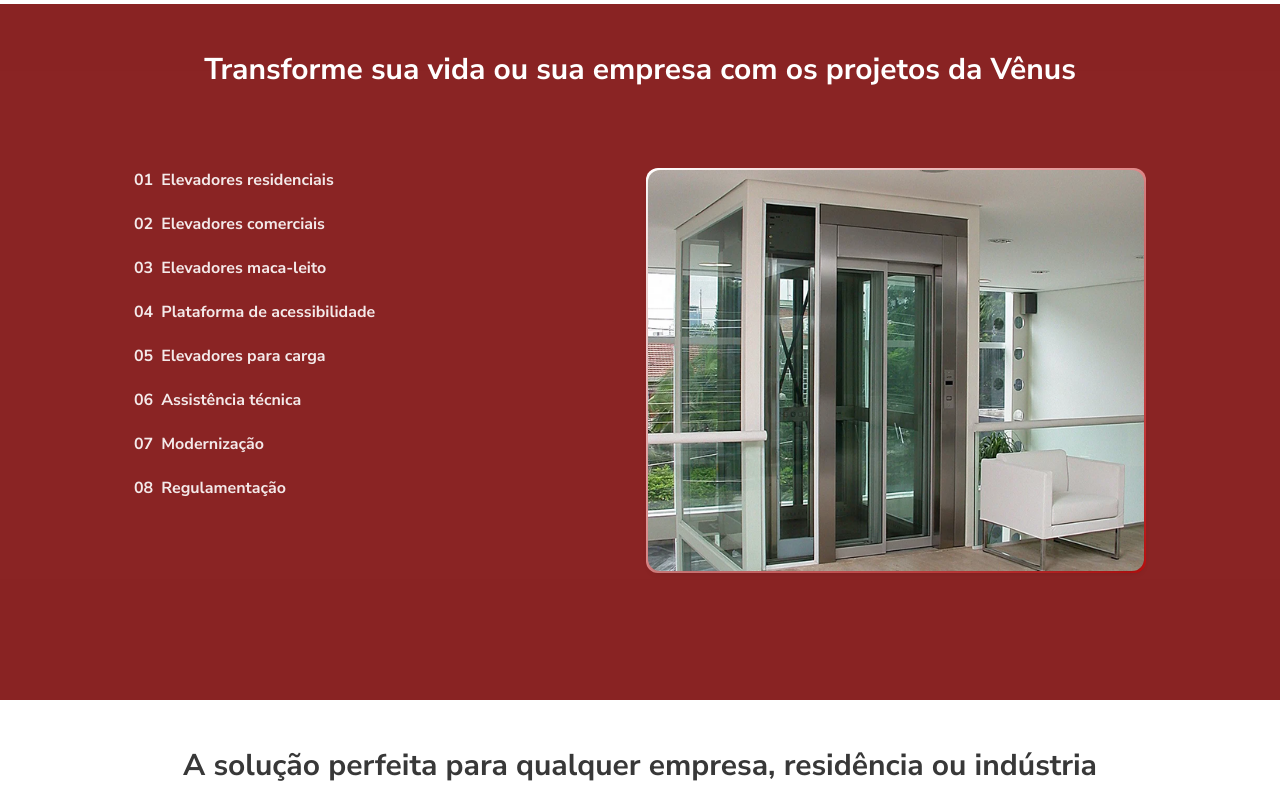
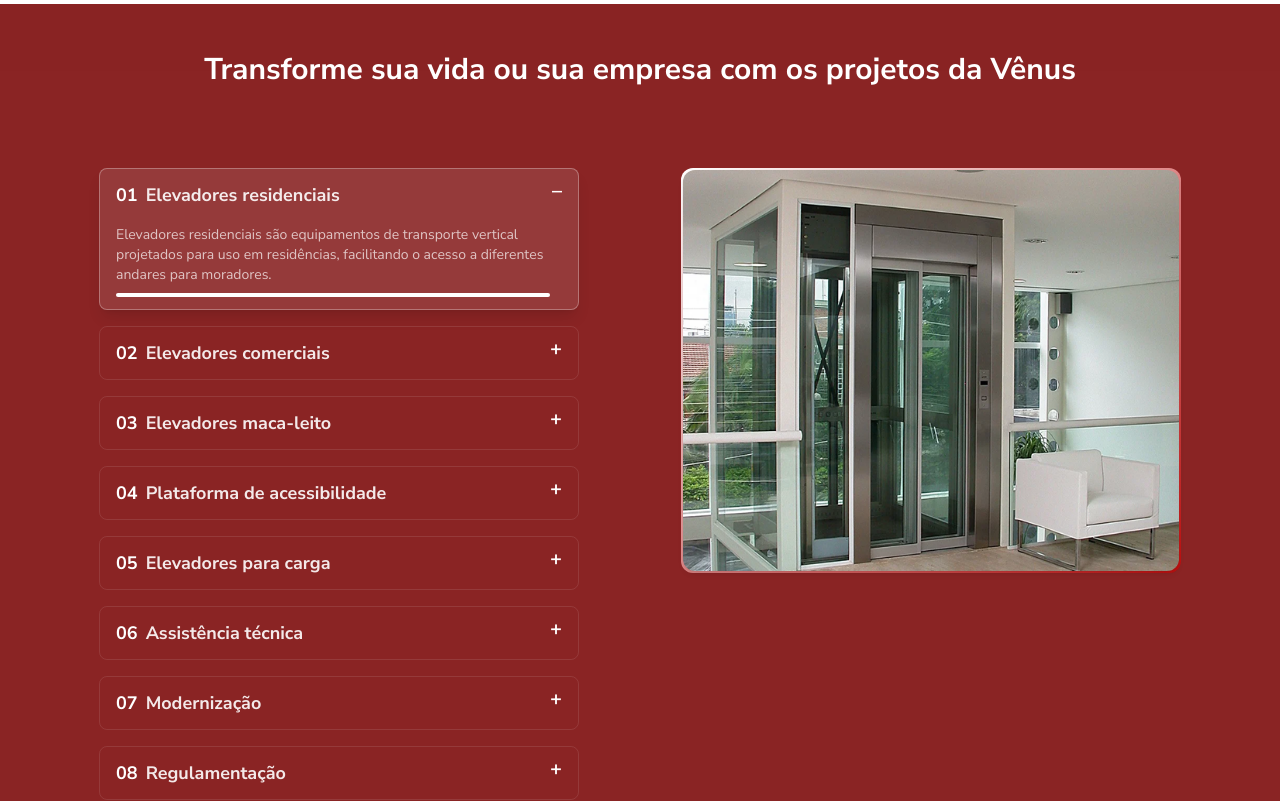
Before and after one commit to vitoraragone/venus-elevadores, a React (Vite) app: page / in a window 1280 px wide. Shown: the part 1200-2001 px from the top of the page. Built offline with nearby package versions, Linux system fonts and the light colour scheme.

Commit message:
[fix] footer informations / [update]'Transform Section' carousel

```diff
--- a/src/components/TransformSection.jsx
+++ b/src/components/TransformSection.jsx
@@ -1,9 +1,12 @@
-import React, { useState } from "react";
+import React, { useState, useEffect, useRef } from "react";
 import RoomElevator from "../assets/room-elevator.png?react";
 import { motion } from "framer-motion";
 
 const TransformSection = () => {
-  const [activeIndex, setActiveIndex] = useState(null);
+  const [activeIndex, setActiveIndex] = useState(0);
+  const [progress, setProgress] = useState(0);
+  const intervalRef = useRef(null);
+  const DURATION = 7000;
 
   const data = [
     {
@@ -48,6 +51,27 @@
     },
   ];
 
+  useEffect(() => {
+    setProgress(0);
+    if (intervalRef.current) clearInterval(intervalRef.current);
+
+    const startTime = Date.now();
+    intervalRef.current = setInterval(() => {
+      const elapsed = Date.now() - startTime;
+      const newProgress = Math.min((elapsed / DURATION) * 100, 100);
+      setProgress(newProgress);
+
+      if (elapsed >= DURATION) {
+        if (intervalRef.current) clearInterval(intervalRef.current);
+        setActiveIndex((prevIndex) => (prevIndex + 1) % data.length);
+      }
+    }, 100);
+
+    return () => {
+      if (intervalRef.current) clearInterval(intervalRef.current);
+    };
+  }, [activeIndex]);
+
   return (
     <motion.section
       id="produtos"
@@ -58,7 +82,7 @@
       viewport={{ once: true, amount: 0.2 }}
       transition={{ duration: 0.6, ease: "easeOut" }}
     >
-      <div className="container mx-auto box-content h-[600px] overflow-y-hidden">
+      <div className="container mx-auto box-content overflow-y-hidden">
         <motion.h1
           id="transform-section-title"
           className="text-center w-full text-white font-semibold text-[20px] sm:text-3xl whitespace-normal"
@@ -71,14 +95,14 @@
         </motion.h1>
 
         <motion.div
-          className="flex items-start justify-center gap-8 p-10 mt-10"
+          className="flex items-start justify-around gap-8 p-10 mt-10"
           initial={{ opacity: 0, y: 30 }}
           whileInView={{ opacity: 1, y: 0 }}
           viewport={{ once: true }}
           transition={{ duration: 0.6, ease: "easeOut", delay: 0.4 }}
         >
           <motion.ul
-            className="flex flex-col gap-5 h-full w-full max-w-[50ch] min-w-0"
+            className="flex flex-col gap-4 w-full max-w-[50ch]"
             initial="hidden"
             whileInView="visible"
             viewport={{ once: true }}
@@ -98,7 +122,11 @@
               return (
                 <motion.li
                   key={item.title}
-                  className="w-full relative"
+                  className={`transition-all border rounded-lg px-4 py-3 ${
+                    isActive
+                      ? "bg-white/10 border-white/30 shadow-lg"
+                      : "border-white/10 hover:bg-white/5"
+                  }`}
                   variants={{
                     hidden: { opacity: 0, x: -20 },
                     visible: { opacity: 1, x: 0 },
@@ -107,14 +135,17 @@
                   <button
                     id={buttonId}
                     onClick={() => setActiveIndex(isActive ? null : index)}
-                    className={`relative w-full text-left cursor-pointer font-semibold transition-colors duration-300 hover:text-white ${
-                      isActive ? "text-white" : "text-white/90"
-                    }`}
+                    className="w-full text-left font-semibold text-white/90 hover:text-white transition-colors flex items-start justify-between"
                     aria-expanded={isActive}
                     aria-controls={contentId}
                   >
-                    <span className="mr-2">0{index + 1}</span>
-                    {item.title}
+                    <span className="flex items-center gap-2 text-sm md:text-lg">
+                      <span className="text-white font-bold">0{index + 1}</span>
+                      {item.title}
+                    </span>
+                    <span className="text-white text-xl leading-none">
+                      {isActive ? "–" : "+"}
+                    </span>
                   </button>
                   <div
                     id={contentId}
@@ -126,9 +157,17 @@
                         : "opacity-0 max-h-0"
                     }`}
                   >
-                    <p className="font-normal text-white/70 mb-4">
+                    <p className="font-normal text-sm md:text-md text-white/70 mt-2">
                       {item.description}
                     </p>
+                    {isActive && (
+                      <motion.div
+                        className="h-1 mt-2 bg-white rounded-full overflow-hidden"
+                        initial={{ width: 0 }}
+                        animate={{ width: `${progress}%` }}
+                        transition={{ duration: 0.1, ease: "linear" }}
+                      />
+                    )}
                   </div>
                 </motion.li>
               );
--- a/src/components/Utils/Footer.jsx
+++ b/src/components/Utils/Footer.jsx
@@ -132,11 +132,12 @@
               aria-label="Enviar e-mail para Vênus Elevadores"
               title="Enviar e-mail para Vênus Elevadores"
             >
-              contato@venuselevadores.com.br
+              comercial.venuselevadores@gmail.com
             </a>
 
             <p className="text-dark-1">
-              Rua Alameda AlgumaCoisa - São Paulo/SP
+              Av. Ordem e Progresso, 157, Barra Funda. São Paulo-SP <b>CEP:</b> {" "}
+              01141-030
             </p>
           </motion.div>
         </div>
```
